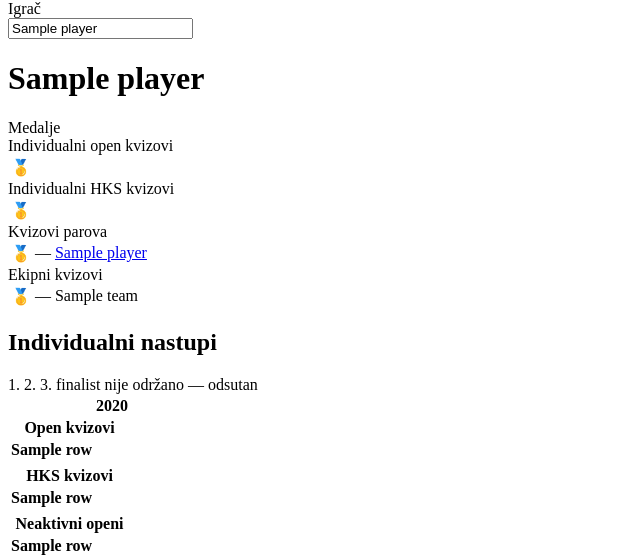
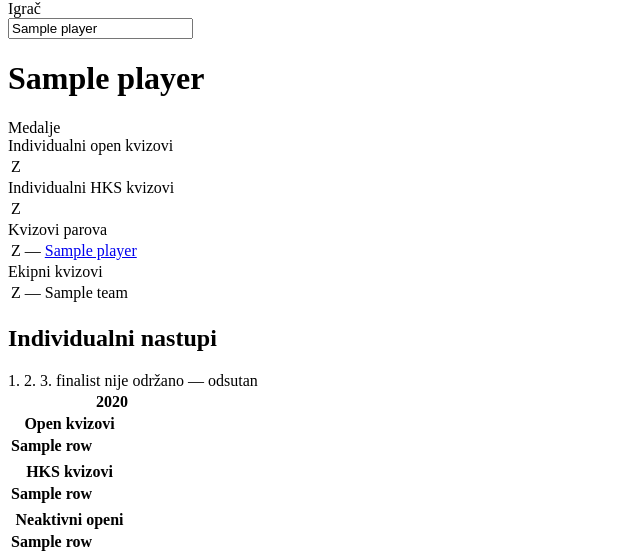
Before and after one commit to git-nt/croatian-quiz-scores, a Python web app: template templates/player.html in a window 1280 px wide. Shown: the part 44-601 px from the top of the page, without its empty margins (0-640 px from the left). Run offline with Jinja, Linux system fonts and the light colour scheme; the template is opened without the code that fills it: most values are stand-ins (such as "Sample title", 1, 10 or a date in 2020); lists and menus that the app fills with data are empty.

Commit message:
revert: keep Z/S/B chips in profile medal lists

```diff
--- a/templates/player.html
+++ b/templates/player.html
@@ -38,7 +38,7 @@
     <tbody>
       {% for m in podium_live %}
       <tr>
-        <td class="medal-icon"><span class="medal-emoji">{% if m.rank == 1 %}🥇{% elif m.rank == 2 %}🥈{% else %}🥉{% endif %}</span></td>
+        <td class="medal-icon"><span class="medal-chip medal-{{ m.rank }}">{% if m.rank == 1 %}Z{% elif m.rank == 2 %}S{% else %}B{% endif %}</span></td>
         <td class="medal-event"><a href="{{ base_url }}/events/{{ m.t.key }}/">{{ event_label(m.t.key, m.t.label) }}</a></td>
       </tr>
       {% endfor %}
@@ -51,7 +51,7 @@
     <tbody>
       {% for m in podium_hks %}
       <tr>
-        <td class="medal-icon"><span class="medal-emoji">{% if m.rank == 1 %}🥇{% elif m.rank == 2 %}🥈{% else %}🥉{% endif %}</span></td>
+        <td class="medal-icon"><span class="medal-chip medal-{{ m.rank }}">{% if m.rank == 1 %}Z{% elif m.rank == 2 %}S{% else %}B{% endif %}</span></td>
         <td class="medal-event"><a href="{{ base_url }}/events/{{ m.t.key }}/">{{ event_label(m.t.key, m.t.label) }}</a></td>
       </tr>
       {% endfor %}
@@ -64,7 +64,7 @@
     <tbody>
       {% for m in pair_medals %}
       <tr>
-        <td class="medal-icon"><span class="medal-emoji">{% if m.rank == 1 %}🥇{% elif m.rank == 2 %}🥈{% else %}🥉{% endif %}</span></td>
+        <td class="medal-icon"><span class="medal-chip medal-{{ m.rank }}">{% if m.rank == 1 %}Z{% elif m.rank == 2 %}S{% else %}B{% endif %}</span></td>
         <td class="medal-event">
           {% if m.series == 'php' %}
           <a href="{{ base_url }}/events/php{{ m.year }}/">PHP {{ m.year }}.</a>
@@ -84,7 +84,7 @@
     <tbody>
       {% for m in edp_medals %}
       <tr>
-        <td class="medal-icon"><span class="medal-emoji">{% if m.rank == 1 %}🥇{% elif m.rank == 2 %}🥈{% else %}🥉{% endif %}</span></td>
+        <td class="medal-icon"><span class="medal-chip medal-{{ m.rank }}">{% if m.rank == 1 %}Z{% elif m.rank == 2 %}S{% else %}B{% endif %}</span></td>
         <td class="medal-event">
           {% if m.series == 'edp' %}
           <a href="{{ base_url }}/events/edp{{ m.year }}/">EDP {{ m.year }}.</a>
```
Also changed, not shown: static/style.css (+19 -3 lines).
